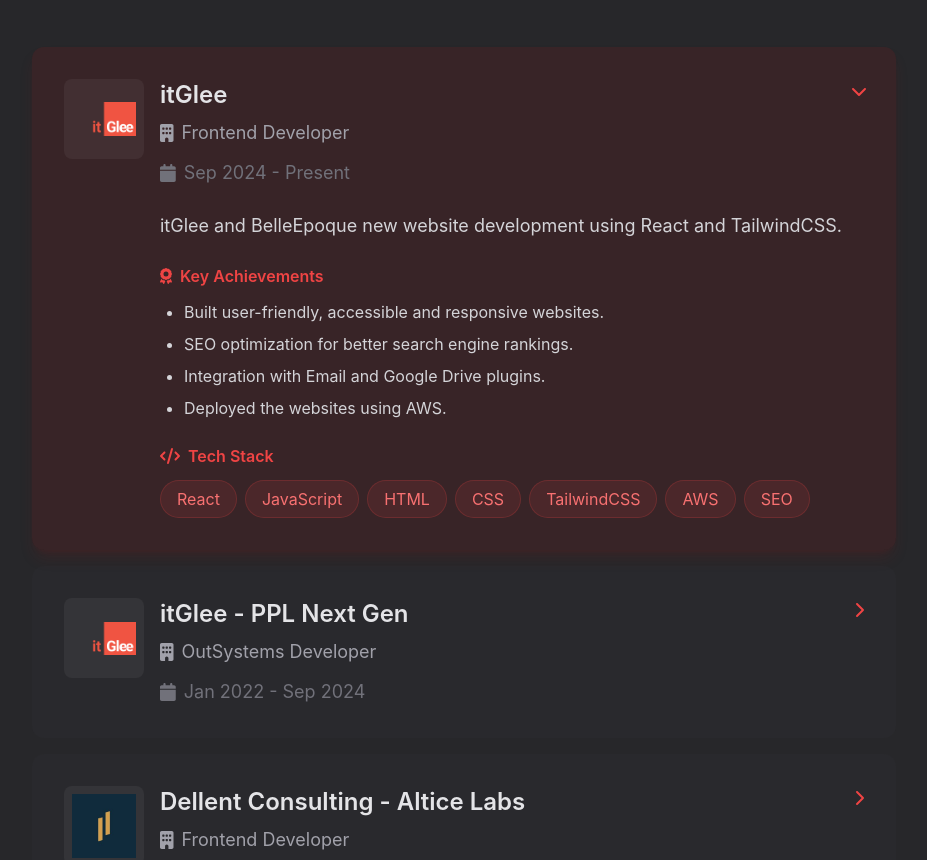
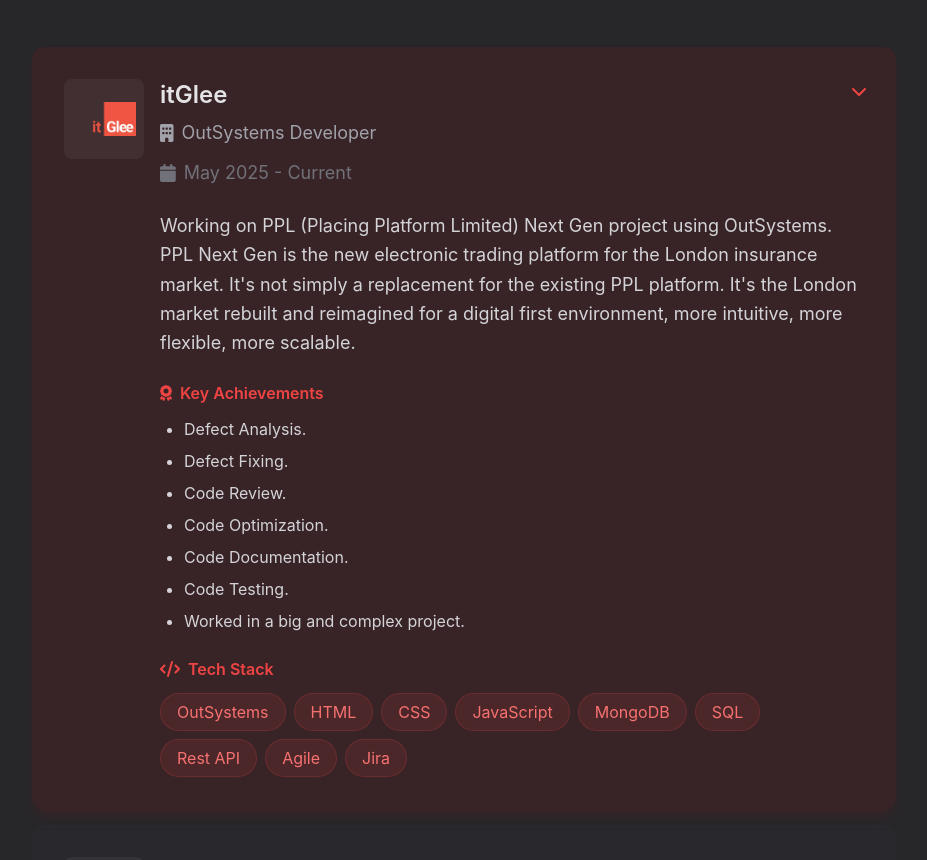
Before and after one commit to pedro-fajardo/pedro-profile-website, a React (Create React App) app: page / in a window 1280 px wide. Shown: the part 1875-2735 px from the top of the page, without its empty margins (176-1103 px from the left). Built offline with nearby package versions, Linux system fonts and the light colour scheme.

Commit message:
experience update

```diff
--- a/src/components/Experience/Experience.js
+++ b/src/components/Experience/Experience.js
@@ -5,8 +5,66 @@
 const EXPERIENCES_DATA = [
 	{
 		company: "itGlee",
+		position: "OutSystems Developer",
+		duration: "May 2025 - Current",
+		logo: `${process.env.PUBLIC_URL}/images/company/itGlee.png`,
+		description:
+			"Working on PPL (Placing Platform Limited) Next Gen project using OutSystems. PPL Next Gen is the new electronic trading platform for the London insurance market. It's not simply a replacement for the existing PPL platform. It's the London market rebuilt and reimagined for a digital first environment, more intuitive, more flexible, more scalable.",
+		keyAchievements: [
+			"Defect Analysis.",
+			"Defect Fixing.",
+			"Code Review.",
+			"Code Optimization.",
+			"Code Documentation.",
+			"Code Testing.",
+			"Worked in a big and complex project.",
+		],
+		techStack: [
+			"OutSystems",
+			"HTML",
+			"CSS",
+			"JavaScript",
+			"MongoDB",
+			"SQL",
+			"Rest API",
+			"Agile",
+			"Jira",
+		],
+	},
+	{
+		company: "itGlee",
 		position: "Frontend Developer",
-		duration: "Sep 2024 - Present",
+		duration: "March 2025 - May 2025",
+		logo: `${process.env.PUBLIC_URL}/images/company/itGlee.png`,
+		description:
+			"Experimentation that was based in converting the OutSystems autogenerated code into React and .NET tech stack with the help of an asset based on GenAI.",
+		keyAchievements: [
+			"Learnt how GenAI uses and can be used for converting big projects.",
+			"Evaluation and understanding of the OutSystems autogenerated code.",
+			"Evaluation of the code created by the asset.",
+			"Manual modifications to the code.",
+			".NET learning.",
+			"Python integration with AI libraries/frameworks such as langchain.",
+			"Git integration with Azure DevOps.",
+			"CI/CD development and issue fixing.",
+		],
+		techStack: [
+			"React",
+			"JavaScript",
+			"HTML",
+			"CSS",
+			".NET",
+			"Python",
+			"GenAI",
+			"Azure DevOps",
+			"Git",
+			"CI/CD",
+		],
+	},
+	{
+		company: "itGlee",
+		position: "Frontend Developer",
+		duration: "Sep 2024 - March 2025",
 		logo: `${process.env.PUBLIC_URL}/images/company/itGlee.png`,
 		description:
 			"itGlee and BelleEpoque new website development using React and TailwindCSS.",
--- a/src/components/IntroductionComponent.js
+++ b/src/components/IntroductionComponent.js
@@ -18,7 +18,7 @@
 	};
 
 	return (
-		<div className="min-h-screen pt-20 px-4 bg-zinc-800">
+		<div className="pt-20 px-4 bg-zinc-800">
 			<motion.div
 				className="max-w-6xl mx-auto"
 				initial="hidden"
```
